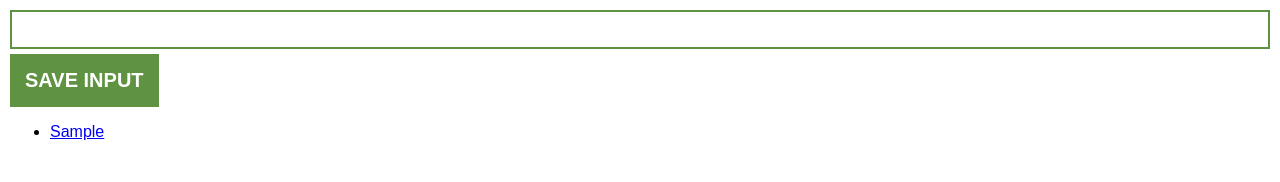
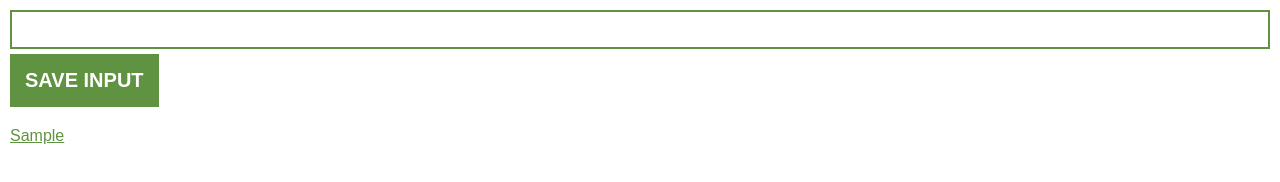
Before and after one commit to KTrordu/url-tracker, a browser extension: page index.html in a window 1280 px wide. Both pictures are taken after typing "Sample" into the empty fields and a click on the button "SAVE INPUT". Drawn offline with Linux system fonts and the light colour scheme.

Commit message:
html and css update, added icon, added manifest.json file

```diff
--- a/index.css
+++ b/index.css
@@ -6,6 +6,7 @@ body {
     margin: 0;
     padding: 10px;
     font-family: Arial, Helvetica, sans-serif;
+    min-width: 400px;
 }
 
 #input-el {
@@ -27,3 +28,17 @@ body {
 #input-btn:hover {
     cursor: pointer;
 }
+
+#ul-el {
+    list-style-type: none;
+    padding-left: 0;
+    margin-top: 20px;
+}
+
+#ul-el li {
+    margin-top: 5px;
+}
+
+#ul-el a {
+    color: #5f9341;
+}
--- a/index.html
+++ b/index.html
@@ -5,6 +5,7 @@
     <meta name="viewport" content="width=device-width, initial-scale=1.0">
     <title>URL Tracker</title>
     <link rel="stylesheet" href="index.css">
+    <link rel="icon" type="image/x-icon" href="/icon/icon.png">
 </head>
 <body>
     <input type="text" id="input-el">
```
Also changed, not shown: icon/icon.png (added), manifest.json (added).
